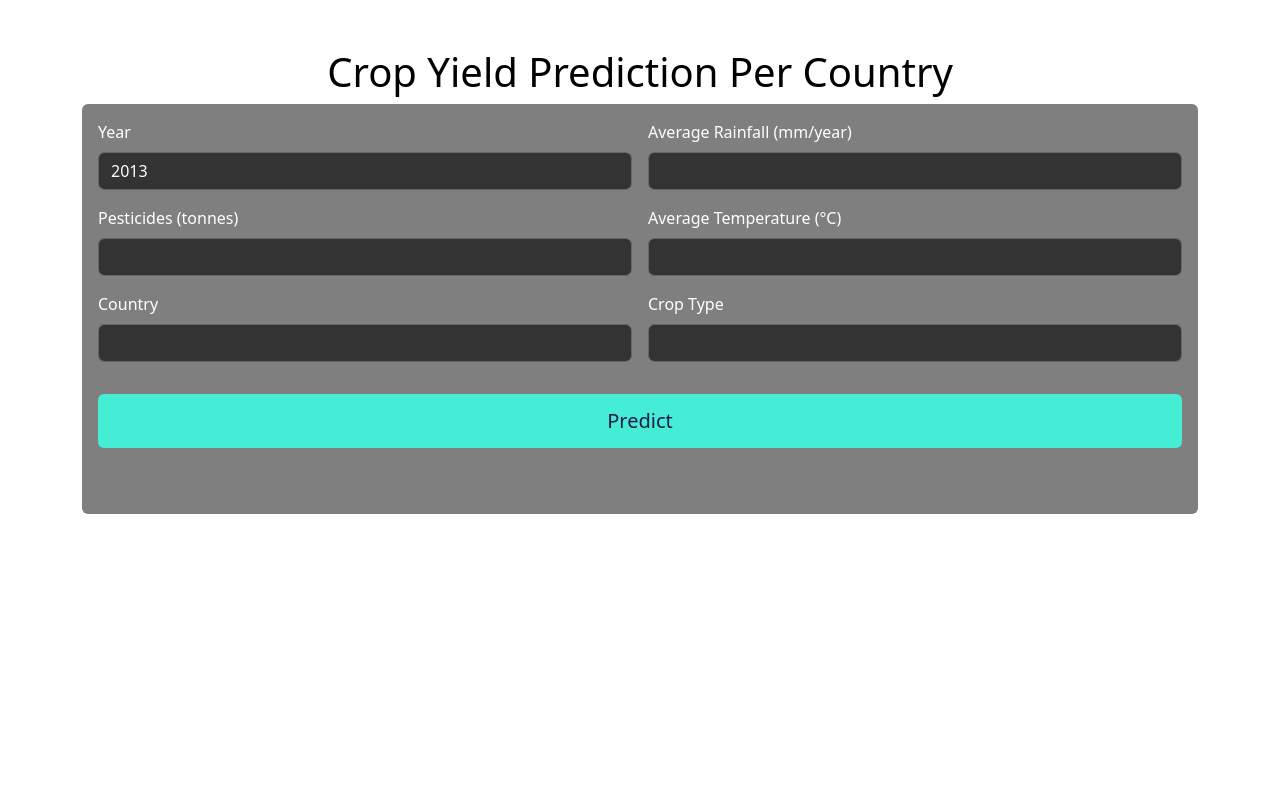
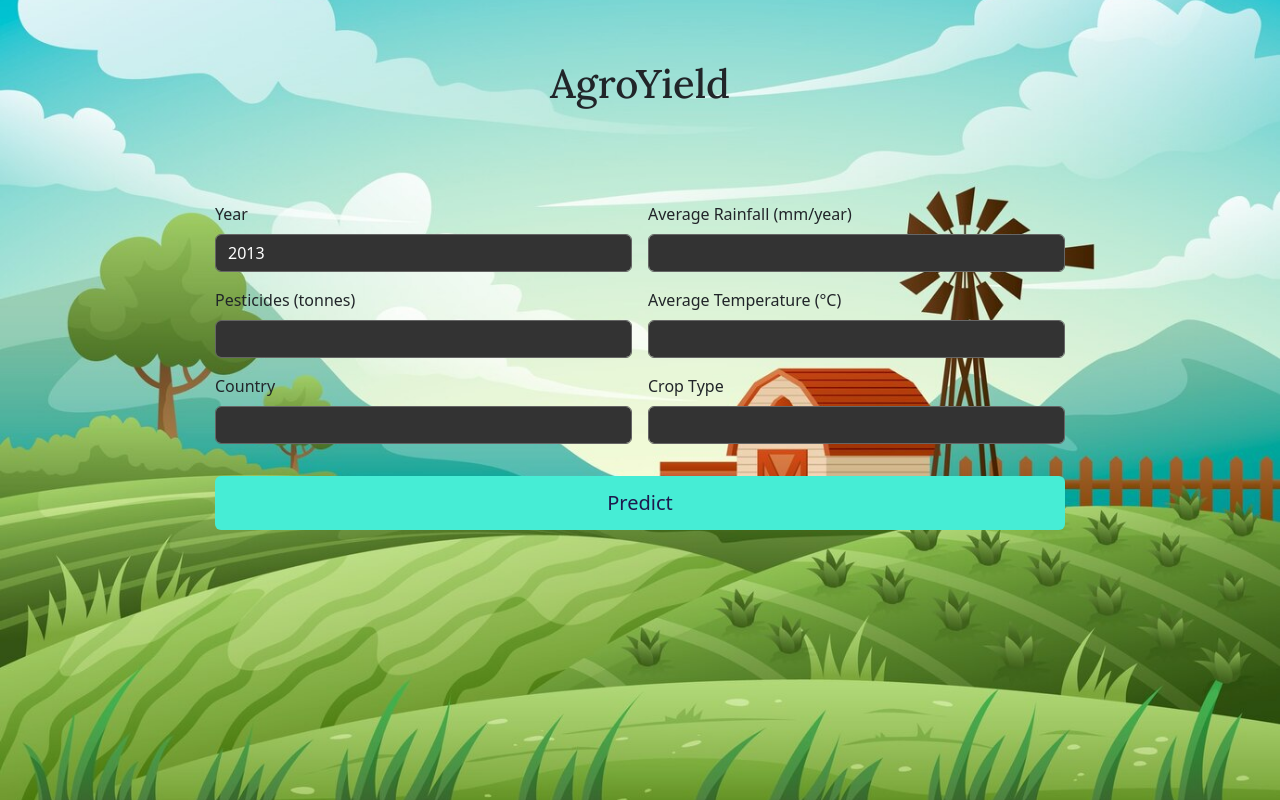
Before and after one commit to sevenrishi/AgroYield, a Flask app: page / in a window 1280 px wide. Run offline with Flask 3, Linux system fonts and the light colour scheme; parts of the project's set-up code (start-up, migrations or seed data) failed here and were passed over.

Commit message:
UI modified

```diff
--- a/templates/index.html
+++ b/templates/index.html
@@ -13,9 +13,9 @@
     <link href="https://fonts.googleapis.com/css2?family=Lora:ital,wght@0,400..700;1,400..700&display=swap" rel="stylesheet">
 </head>
 <body>
-    <div class="container py-5">
-        <h1 class="text-center mb-4s" style="color: black;">Crop Yield Prediction Per Country</h1>
-        <div class="card bg-dark-light text-white border-0">
+    <div class="outer">
+        <h1 class="outlook">AgroYield</h1>
+        <div class="card-container">
             <div class="card-body">
                 <form action="/predict" method="post">
                     <div class="row g-3">
```
